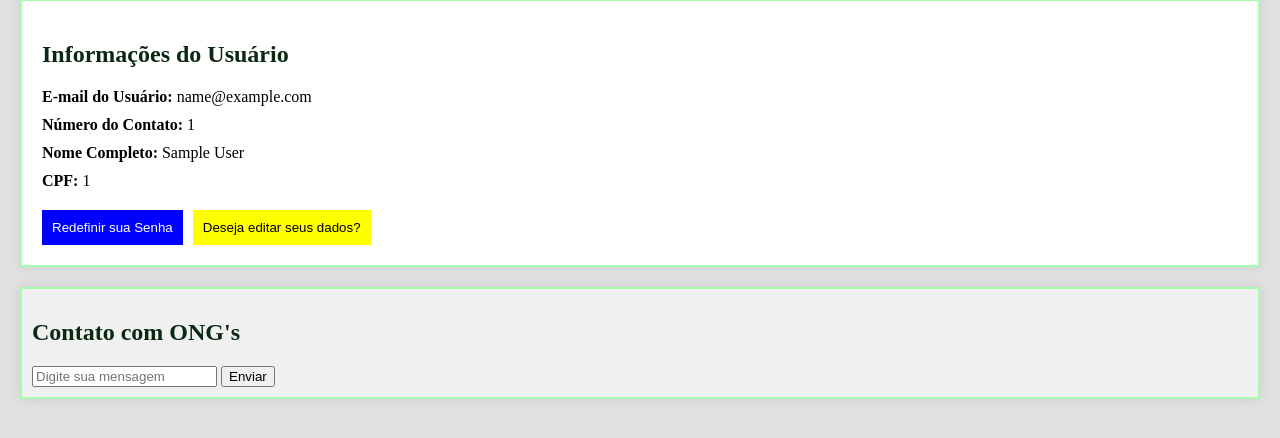
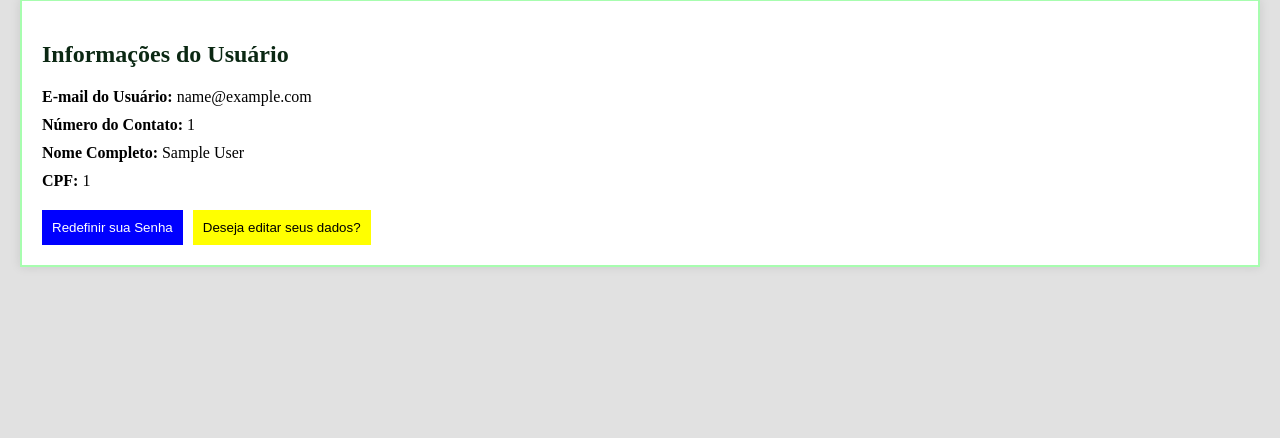
Before and after one commit to IvanCardoso91/amigoPET-MVC, a PHP site: page /app/views/info-usuario.php in a window 1280 px wide. Shown: the part 186-624 px from the top of the page. Run offline with PHP 8.4, Linux system fonts and the light colour scheme; the visitor is signed in with stand-in values (Sample User, id 1); data that the repository does not hold is empty; some web fonts are replaced.

Commit message:
removendo tudo que é relacionado ao chat da aplicação

```diff
--- a/app/views/info-usuario.php
+++ b/app/views/info-usuario.php
@@ -12,9 +12,6 @@ $email = htmlspecialchars($_SESSION['email']);
 $telefone = htmlspecialchars($_SESSION['telefone']);
 $cpf = htmlspecialchars($_SESSION['cpf']);
 $data_nascimento = htmlspecialchars($_SESSION['data_nascimento']);
-
-$mensagens = $_SESSION['todas_mensagens'];
-
 
 ?>
 <!DOCTYPE html>
@@ -68,38 +65,6 @@ $mensagens = $_SESSION['todas_mensagens'];
         </button>
       </div>
     </div>
-
-    <div class="block chat">
-      <h2>Contato com ONG's</h2>
-      <div class="tabs">
-        <?php foreach ($mensagens as $mensagem): ?>
-          <button onclick="showTab(<?php echo $mensagem['id_ong']; ?>)">
-            <?php echo htmlspecialchars($mensagem['nome_ong']); ?> -
-            <?php echo htmlspecialchars($mensagem['nome_animal']); ?>
-          </button>
-        <?php endforeach; ?>
-      </div>
-
-      <?php foreach ($mensagens as $mensagem): ?>
-        <div id="tab<?php echo $mensagem['id_ong']; ?>" class="tab-content">
-          <p>ONG: <?php echo htmlspecialchars($mensagem['nome_ong']); ?></p>
-          <p>Animal: <?php echo htmlspecialchars($mensagem['nome_animal']); ?></p>
-          <p><strong><?php echo $mensagem['enviado_por'] == 'adotante' ? 'Você' : 'ONG'; ?>:</strong>
-            <?php echo htmlspecialchars($mensagem['mensagem']); ?></p>
-          <p><small>Enviado em: <?php echo $mensagem['data_envio']; ?></small></p>
-        </div>
-      <?php endforeach; ?>
-
-      <!-- Formulário para enviar nova mensagem -->
-      <form method="POST" action="UsuarioAdotanteController.php">
-        <input type="hidden" name="action" value="enviar_mensagem">
-        <input type="hidden" name="id_ong" value="<!-- ID da ONG -->">
-        <input type="hidden" name="id_animal" value="<!-- ID do Animal -->">
-        <input type="text" name="mensagem" placeholder="Digite sua mensagem">
-        <button type="submit">Enviar</button>
-      </form>
-    </div>
-
 
   </div>
 
```
Also changed, not shown: app/views/info-ong.php (+0 -32 lines), app/views/listagem.php (+11 -28 lines).
